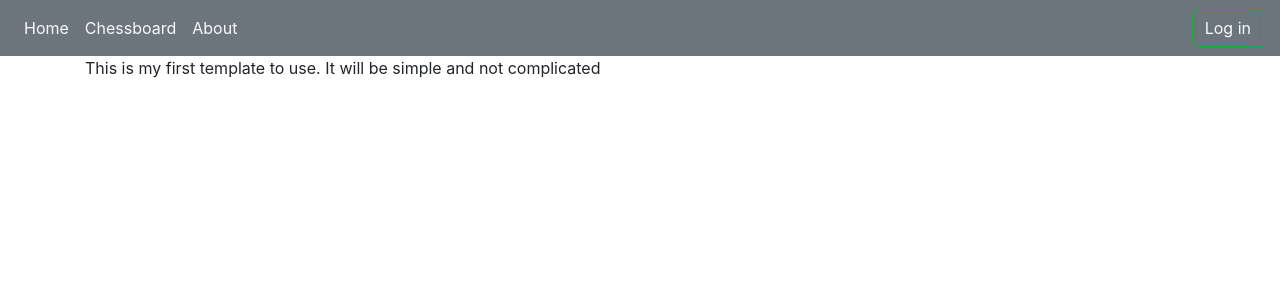
After one commit to fusge/chesspos, a Django app: template chesspossite/templates/chesspossite/home.html in a window 1280 px wide. The commit adds this page. Shown: the top 300 px of the page. Run offline with Django 3.2, Linux system fonts and the light colour scheme; the template is opened without the code that fills it, so the values that code supplies are empty; some libraries are stand-ins or nearby versions.

Commit message:
built the navigation bar. pretty tough at first

```diff
--- a/chesspossite/chessboard/views.py
+++ b/chesspossite/chessboard/views.py
@@ -2,7 +2,7 @@ from django.shortcuts import render
 from django.http import HttpResponse
 
 def index(request):
-    return render(request, 'chessboard/chessboard.html')
+    return render(request, 'chessboard/chessboard.html', {'title': 'board'})
 
 def about(request):
     return render(request, 'chessboard/about.html', {'title': 'About'})
--- a/chesspossite/chesspossite/views.py
+++ b/chesspossite/chesspossite/views.py
@@ -2,7 +2,7 @@ from django.shortcuts import render
 from django.http import HttpResponse
 
 def index(request):
-    return HttpResponse('This is the main page of the site. Add content here!')
+    return render(request, 'chesspossite/home.html', {'title': 'Home'})
 
 def about(request):
-    return HttpResponse('This is the about page of the site.')
+    return render(request, 'chesspossite/about.html', {'title': 'About'})
--- a/chesspossite/templates/base.html
+++ b/chesspossite/templates/base.html
@@ -17,6 +17,21 @@
 
 </head>
 <body>
+    <nav class="navbar navbar-expand-lg navbar-light bg-secondary">
+        <div class="collapse navbar-collapse">
+            <ul class="navbar-nav">
+                <li class="nav-item"><a class="nav-link text-light" href="#">Home</a></li>
+                <li class="nav-item"><a class="nav-link text-light" href="#">Chessboard</a></li>
+                <li class="nav-item"><a class="nav-link text-light" href="#">About</a></li>
+            </ul>
+        </div>
+        <ul class="nav navbar-nav navbar-right">
+            <button class="btn btn-outline-success my-2 my-sm-0 text-light" href="#">
+                Log in
+            </button>
+        </ul>
+    </nav>
+
     <div class="container">
         {% block content %}{% endblock %}
     </div>
--- /dev/null
+++ b/chesspossite/templates/chesspossite/about.html
@@ -0,0 +1,5 @@
+{% extends 'base.html' %}
+
+{% block content %}
+    <h1>This is the template for the chess board application on my site.</h1>
+{% endblock content %}
--- /dev/null
+++ b/chesspossite/templates/chesspossite/home.html
@@ -0,0 +1,6 @@
+{% extends 'base.html' %}
+
+{% block content %}
+    <p>This is my first template to use. It will be simple and not
+        complicated</p>
+{% endblock content %}
```
Also changed, not shown: chesspossite/chesspossite/templates/chesspossite/base.html (deleted, +0 -31 lines), chesspossite/chesspossite/templates/chesspossite/home.html (deleted, +0 -11 lines).
